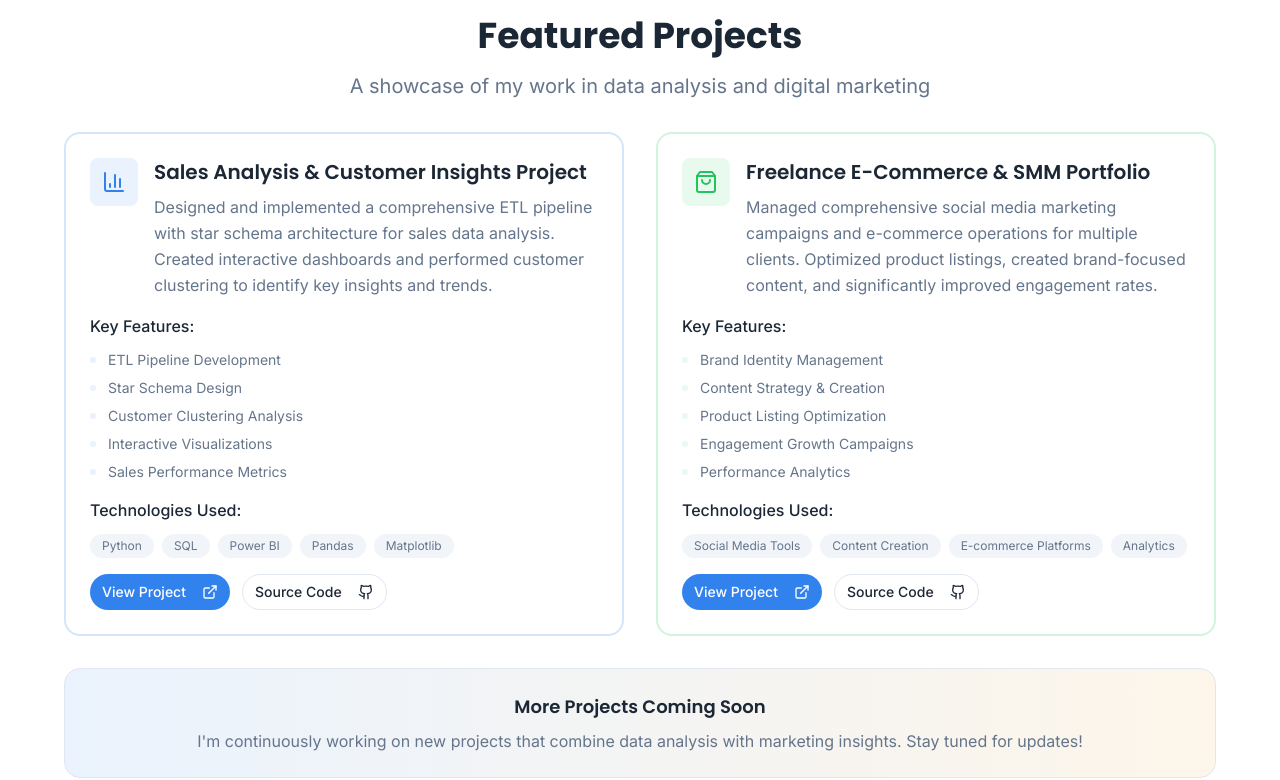
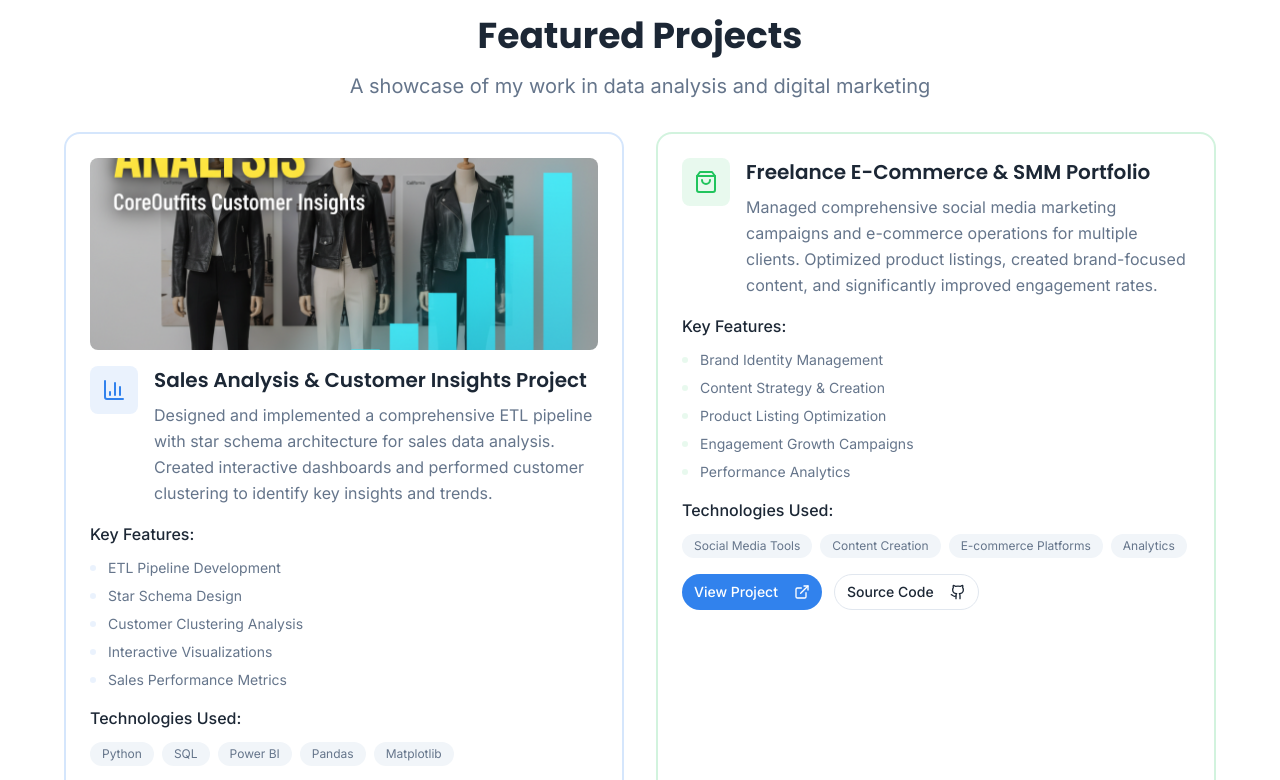
Before and after one commit to IsmailDadKhan/ismaildadkhan-b1e0ff75, a React (Vite) app: page / in a window 1280 px wide. Shown: the part 2100-2880 px from the top of the page. Built offline with nearby package versions, Linux system fonts and the light colour scheme; the HTML template or start-up script is replaced by a standard one.

Commit message:
Update Projects section with new URL

```diff
--- a/src/components/Projects.tsx
+++ b/src/components/Projects.tsx
@@ -1,5 +1,6 @@
 import { ExternalLink, Github, BarChart3, ShoppingBag } from "lucide-react";
 import { Button } from "@/components/ui/button";
+import salesAnalysisImage from "@/assets/sales-analysis-project.png";
 
 const Projects = () => {
   const projects = [
@@ -16,7 +17,8 @@ const Projects = () => {
       ],
       icon: BarChart3,
       color: "primary",
-      liveUrl: "#",
+      image: salesAnalysisImage,
+      liveUrl: "https://docs.google.com/presentation/d/1qs5GjJr8RJDf0IjBssrQyF7fRDMJxN_iuMTeIL1Vgwk/edit?usp=sharing",
       githubUrl: "#"
     },
     {
@@ -85,6 +87,17 @@ const Projects = () => {
                   key={index}
                   className={`bg-card p-4 lg:p-6 rounded-2xl border-2 ${colors.border} hover:shadow-lg transition-all duration-300 group`}
                 >
+                  {/* Project Image */}
+                  {project.image && (
+                    <div className="mb-4 rounded-lg overflow-hidden">
+                      <img
+                        src={project.image}
+                        alt={project.title}
+                        className="w-full h-48 object-cover"
+                      />
+                    </div>
+                  )}
+
                   {/* Project Header */}
                   <div className="flex items-start space-x-4 mb-4">
                     <div className={`${colors.bg} p-3 rounded-lg group-hover:scale-105 transition-transform duration-300`}>
```
Also changed, not shown: src/assets/sales-analysis-project.png (added).
